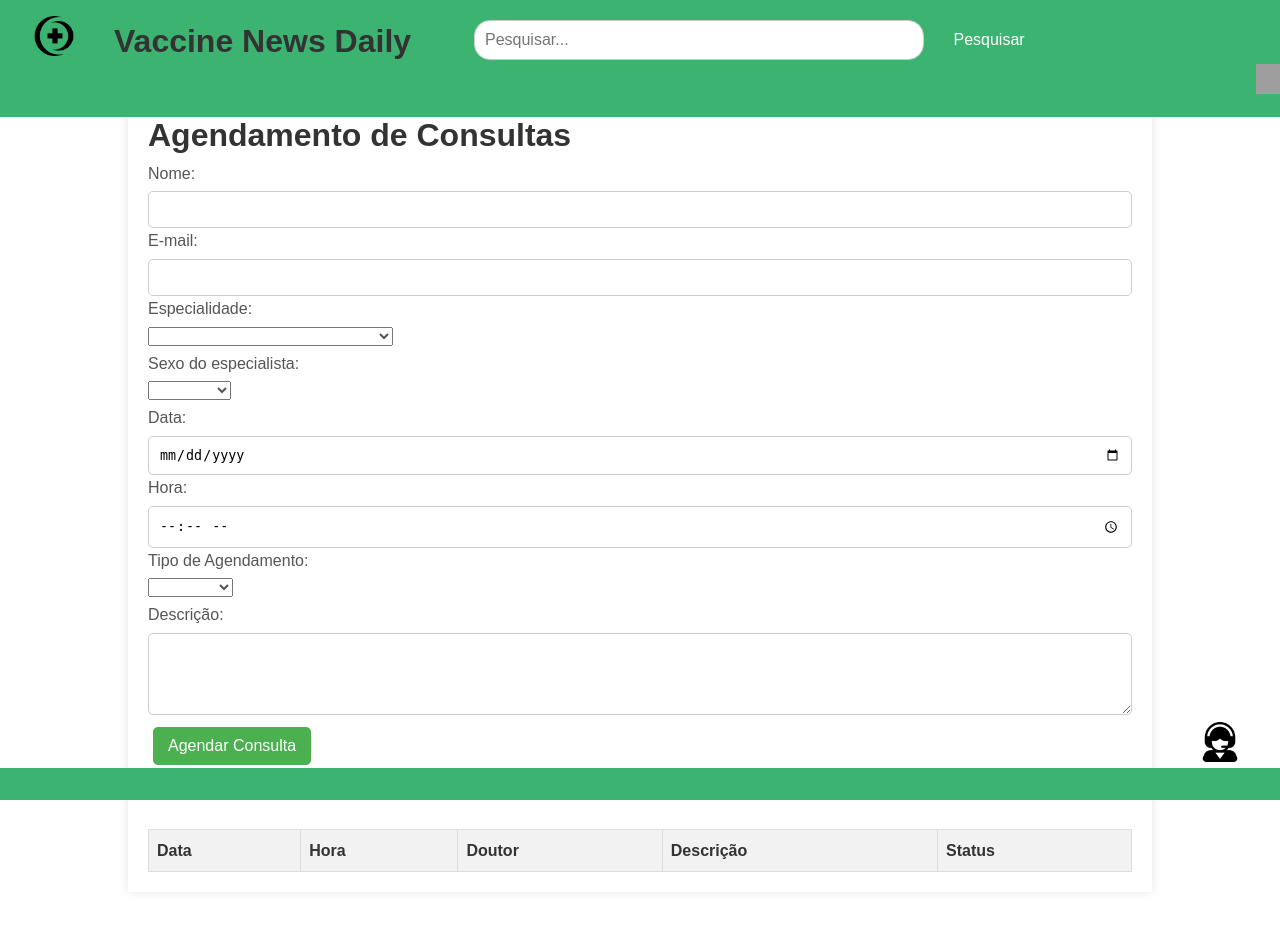
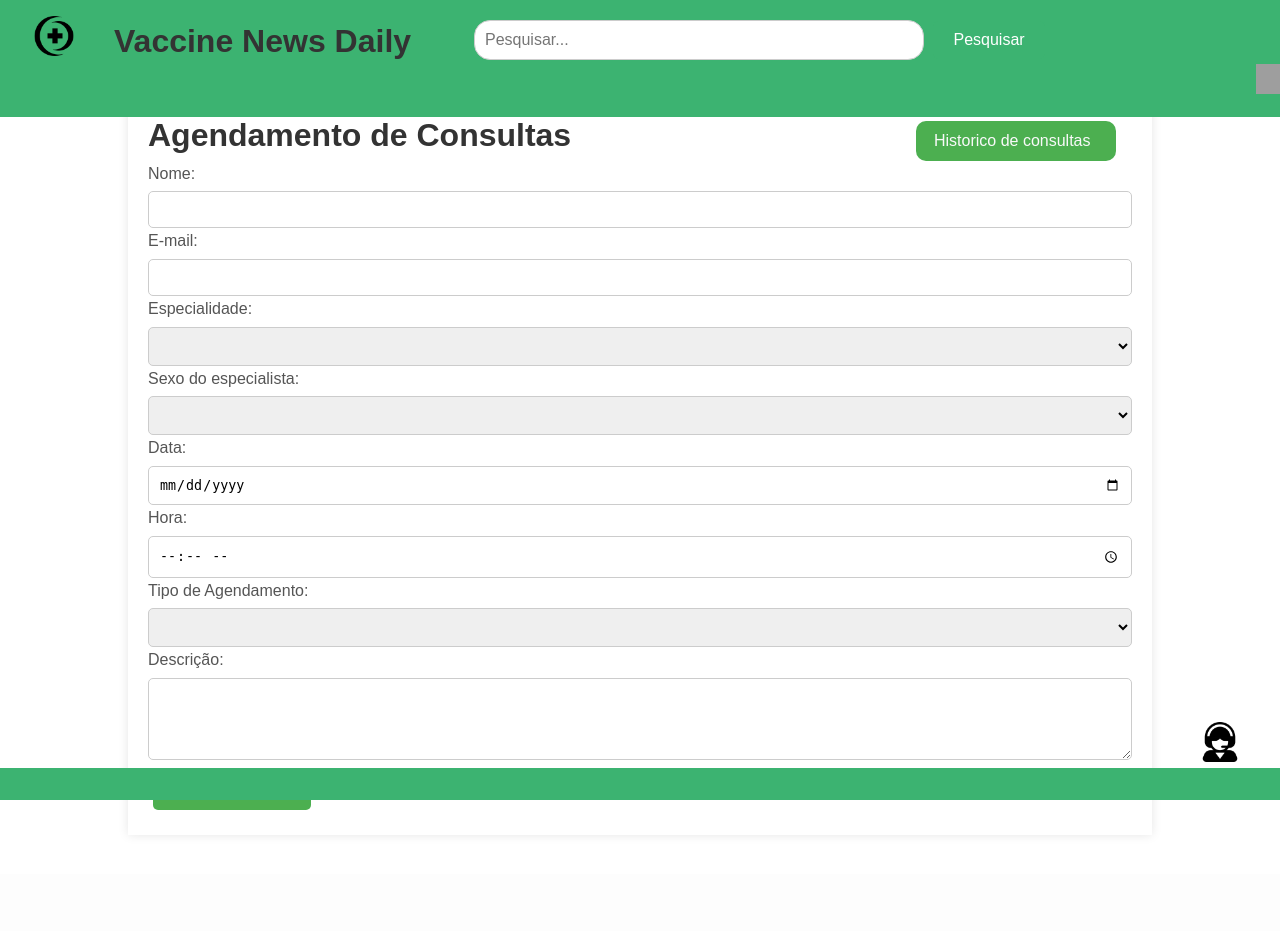
Before and after one commit to library-una-classGQS/-Vaccine-News-Daily, a Flask app: page /agendamento in a window 1280 px wide. After the commit the page ends 810 px from the top, so only its background shows below. Run offline with Flask 3, Linux system fonts and the light colour scheme; lists and menus that the app fills with data are empty; grey boxes are pictures that could not be loaded.

Commit message:
agendamento
Realizado algumas alterações na pagina de agendamentos e a criação da pagina de histórico

```diff
--- a/static/css/agendamento.css
+++ b/static/css/agendamento.css
@@ -25,9 +25,11 @@ label {
 }
 
 select{
-    display: block;
-    margin-bottom: 5px;
-    color: #555;
+    width: 100%;
+    padding: 10px;
+    border: 1px solid #ccc;
+    border-radius: 5px;
+    box-sizing: border-box;
 }
 
 input[type="text"],
@@ -76,3 +78,28 @@ th {
 tbody tr:nth-child(even) {
     background-color: #f9f9f9;
 }
+
+.historico_consulta{
+    color: #f9f9f9;
+    top: 7px;
+    position: relative;
+
+}
+
+.historico_consulta:hover{
+    color: #fff;
+}
+
+.div_historico{
+    background-color: #4CAF50;
+    border-radius: 10px;
+    width: 200px;
+    height: 40px;
+    margin-left: 60vw;
+    margin-top: -40px;
+
+}
+
+.div_historico:hover{
+    background-color: #45a049;
+}
--- a/static/css/estilo.css
+++ b/static/css/estilo.css
@@ -567,7 +567,7 @@ margin-left: 380px;
 
   background-color: #90EE90;
   width: 1050px;
-  height: 260px;
+  height: 520px;
   border-radius: 20px;
   font-size: 18px;
   margin-top: 120px;
@@ -750,14 +750,14 @@ h1 {
 
 /* div dos creditos*/
 
-#imagem1, #imagem2, #imagem3, #imagem4, #imagem5, #imagem6, #imagem7 {
+#imagem1, #imagem2, #imagem3, #imagem4, #imagem5, #imagem6, #imagem7, #imagem8 {
   width: 100px;
   height: 100px;
   border-radius: 50%;
   object-fit: cover;
 }
 
-.nome1, .nome2, .nome3, .nome4, .nome5, .nome6, .nome7 {
+.nome1, .nome2, .nome3, .nome4, .nome5, .nome6, .nome7, .nome8 {
   text-align: center;
   font-size: 18px;
   margin-top: 10px;
@@ -833,28 +833,7 @@ h1 {
 
 
 /*inicio pesquisa */
-/*
-.resultado_pesquisa{
 
-  margin-top: 100px;
-  margin-left: 270px;
-}
-
-.resultado_pesquisa ul{
-  position: relative;
-  margin-top: -150px;
-  margin-left: 40px;
-}
-
-.resultado_pesquisa li{
-  position: absolute;
-  margin-left: 40px;
-}
-
-.resultado_pesquisa H1{
-  position: relative;
-  margin-left: 250px;
-} */
 .resultado_pesquisa {
   margin-top: -100px;
   margin-left: 270px;
--- a/templates/agendamento.html
+++ b/templates/agendamento.html
@@ -3,6 +3,8 @@
 
 <div class="container_agendamento">
     <h1>Agendamento de Consultas</h1>
+
+    <div class="div_historico"><a class= "historico_consulta" href="{{ url_for('historico_consultas') }}">Historico de consultas</a></div>
 
     <form id="agendamento-form">
         <div class="form-group_agendar">
@@ -104,21 +106,6 @@
         <button type="submit">Agendar Consulta</button>
     </form>
 
-    <h2>Histórico de Consultas</h2>
-    <table id="historico-consultas">
-        <thead>
-            <tr>
-                <th>Data</th>
-                <th>Hora</th>
-                <th>Doutor</th>
-                <th>Descrição</th>
-                <th>Status</th>
-            </tr>
-        </thead>
-        <tbody>
-            <!-- Histórico de consultas será inserido aqui -->
-        </tbody>
-    </table>
 </div>
 
 <script src="../static/js/agendamento.js"></script>
--- a/templates/sobre.html
+++ b/templates/sobre.html
@@ -76,6 +76,12 @@
                 <a class="nome7" href="https://www.linkedin.com/in/wilkerbruno/">Wilker Gandra</a>
             </div>
         </div>
+                       <div class="img">
+                <a href="https://www.linkedin.com/in/maira-lara-b46a16262?utm_source=share&utm_campaign=share_via&utm_content=profile&utm_medium=ios_app"> <img id="imagem8" src="../static/img/maira.jpg" alt="Imagem 8" ></a>
+                 <a class="nome8" href="https://www.linkedin.com/in/maira-lara-b46a16262?utm_source=share&utm_campaign=share_via&utm_content=profile&utm_medium=ios_app">Maira Lara</a>
+             </div>
+
+
     </div>
 </main>
 
--- a/vaccine-news.py
+++ b/vaccine-news.py
@@ -116,6 +116,11 @@ def agendamento():
     return render_template("agendamento.html", titulo="Agendamento")
 
 
+@app.route("/historico_consultas")
+def historico_consultas():
+    return render_template("historico_consultas.html", titulo="Historico de consultas")
+
+
 @app.route("/sobre")
 def sobre():
     return render_template("sobre.html", titulo="Sobre")
```
Also changed, not shown: templates/historico_consultas.html (added, +26 -0 lines), static/img/maira.jpg (added).
